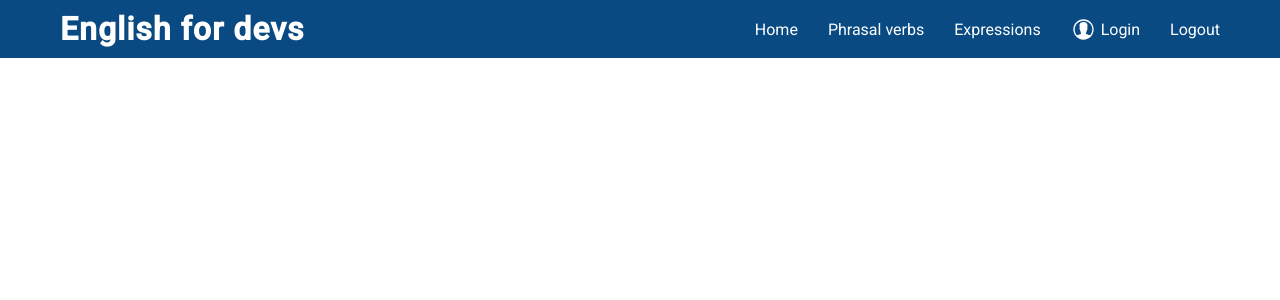
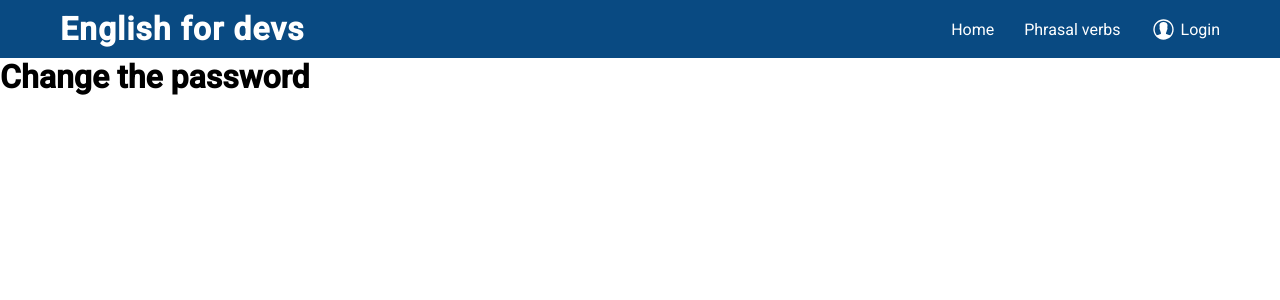
Before and after one commit to VictorLira-DEV/english-for-developers, a React (Create React App) app: page /profile in a window 1280 px wide. Shown: the top 300 px of the page. Built offline with nearby package versions, Linux system fonts and the light colour scheme.

Commit message:
working on authentication

```diff
--- a/src/App.tsx
+++ b/src/App.tsx
@@ -1,15 +1,16 @@
 import Home from "./pages/home/Home";
 import Header from "./components/header/Header";
 import "./global/styles/index.css";
-import { Route, Switch } from "react-router-dom";
+import { Route, Switch, Redirect } from "react-router-dom";
 import Expressions from "./pages/expressions/Expressions";
 import Logout from "./pages/logout/Logout";
 import PhrasalVerbs from "./pages/phrasalVerbs/PhrasalVerbs";
 import Login from "./pages/login/Login";
 import Registration from "./pages/registration/Registration";
+import Profile from "./pages/profile/Profile";
 
 function App() {
-    console.log('haha')
+    console.log("haha");
     return (
         <div className="app">
             <Header />
@@ -32,6 +33,12 @@ function App() {
                 <Route path="/logout">
                     <Logout />
                 </Route>
+                <Route path="/profile">
+                    <Profile />
+                </Route>
+                <Route path="*">
+                    <Redirect to="/" />
+                </Route>
             </Switch>
         </div>
     );
--- a/src/components/header/Header.tsx
+++ b/src/components/header/Header.tsx
@@ -3,9 +3,11 @@ import { NavLink } from "react-router-dom";
 import React, {useContext} from "react";
 import { StickyHeaderContext } from "../../context/sticky-header/stickyHeader";
 import { IoIosContact } from "react-icons/io";
+import { AuthContext } from "../../context/auth-context/auth-context";
 
 const Header = () => {
     const headerCtx = useContext(StickyHeaderContext);
+    const authCtx =  useContext(AuthContext)
 
     // const loginHandler = (event: React.FormEvent) => {
     //     event.preventDefault();
@@ -14,6 +16,8 @@ const Header = () => {
     // const logoutHandler = (event: React.FormEvent) => {
     //     event.preventDefault();
     // };
+
+    const isLoggedIn = authCtx.isLoggedIn;
 
     return (
         <header className={`${classes.header} ${headerCtx.isIntersectingValue === true && classes.sticky}`}>
@@ -33,24 +37,30 @@ const Header = () => {
                             Phrasal verbs
                         </NavLink>
                     </li>
-                    <li>
+
+                  { isLoggedIn && <li>
                         <NavLink
                             to="/expressions"
                             activeClassName={classes.active}
                         >
                             Expressions
                         </NavLink>
-                    </li>
-                    <li>
+                    </li>}
+                  {!isLoggedIn && <li>
                         <NavLink to="/login" activeClassName={classes.active}>
                             <IoIosContact className={classes.icon} /> Login
                         </NavLink>
-                    </li>
-                    <li>
-                        <NavLink to="/logout" activeClassName={classes.active}>
+                    </li>}
+                   {isLoggedIn && <li>
+                      <NavLink to="/logout" activeClassName={classes.active}>
                             Logout
                         </NavLink>
-                    </li>
+                    </li>}
+                    {isLoggedIn && <li>
+                      <NavLink to="/profile" activeClassName={classes.active}>
+                            Profile
+                        </NavLink>
+                    </li>}
                 </ul>
             </nav>
         </header>
--- /dev/null
+++ b/src/context/auth-context/auth-context.tsx
@@ -0,0 +1,43 @@
+import React, { useState } from "react";
+
+interface IAuthContext {
+    token: string;
+    isLoggedIn: boolean;
+    login: (token: string) => void;
+    logout: () => void;
+}
+
+interface IProps {
+    children: React.ReactNode;
+}
+
+export const AuthContext = React.createContext({} as IAuthContext);
+
+const AuthContextProvider = (props: IProps) => {
+    const [token, setToken] = useState("");
+
+    const userIsLoggedIn = !!token;
+
+    const loginHandler = (token: string) => {
+        setToken(token);
+    };
+
+    const logoutHandler = () => {
+        setToken("");
+    };
+
+    const contextValue = {
+        token: token,
+        isLoggedIn: userIsLoggedIn,
+        login: loginHandler,
+        logout: logoutHandler,
+    };
+
+    return (
+        <AuthContext.Provider value={contextValue}>
+            {props.children}
+        </AuthContext.Provider>
+    );
+};
+
+export default AuthContextProvider;
--- a/src/index.tsx
+++ b/src/index.tsx
@@ -1,15 +1,18 @@
-import React from 'react';
-import ReactDOM from 'react-dom';
-import './global/styles/index.css';
-import { BrowserRouter } from 'react-router-dom'
-import StickyHeaderProvider from './context/sticky-header/stickyHeader';
-import App from './App';
+import React from "react";
+import ReactDOM from "react-dom";
+import "./global/styles/index.css";
+import { BrowserRouter } from "react-router-dom";
+import StickyHeaderProvider from "./context/sticky-header/stickyHeader";
+import AuthContextProvider from "./context/auth-context/auth-context";
+import App from "./App";
 
 ReactDOM.render(
-  <StickyHeaderProvider>
-  <BrowserRouter>
-    <App />
-  </BrowserRouter>
-  </StickyHeaderProvider>,
-  document.getElementById('root')
+    <AuthContextProvider>
+        <StickyHeaderProvider>
+            <BrowserRouter>
+                <App />
+            </BrowserRouter>
+        </StickyHeaderProvider>
+    </AuthContextProvider>,
+    document.getElementById("root")
 );
--- a/src/pages/home/Home.tsx
+++ b/src/pages/home/Home.tsx
@@ -78,7 +78,7 @@ const Home = () => {
                             Aprenda os phrasal verbs e as expressões mais usadas
                             do inglês, de forma
                             <span> totalmente gratuita </span>, será necessário
-                            o
+                            o{" "}
                             <span>
                                 cadastro para ter acesso ao material sobre
                                 "expressões"
--- a/src/pages/login/Login.tsx
+++ b/src/pages/login/Login.tsx
@@ -4,7 +4,8 @@ import { RiLockPasswordLine } from "react-icons/ri";
 import { MdOutlineEmail } from "react-icons/md";
 import { BsArrowRightCircle } from "react-icons/bs";
 import { AiOutlinePlusCircle } from "react-icons/ai";
-import React, { useState, useEffect } from "react";
+import React, { useState, useEffect, useContext } from "react";
+import { AuthContext } from "../../context/auth-context/auth-context";
 import Slider from "../../components/slider/Slider";
 import Input from "../../components/input/Input";
 import { Link } from "react-router-dom";
@@ -14,6 +15,7 @@ import useInput from "../../hooks/use-input/useInput";
 const Login = () => {
     const [formIsValid, setFormIsValid] = useState(false);
     const [isLoading, setIsLoading] = useState(false);
+    const authCtx = useContext(AuthContext);
     const [focus, setFocus] = useState({
         email: false,
         password: false,
@@ -101,21 +103,26 @@ const Login = () => {
                     returnSecureToken: true,
                 }),
             }
-        ).then((res) => {
+        )
+            .then((res) => {
                 setIsLoading(false);
                 if (res.ok) {
-                console.log(res);
+                    return res.json();
                 } else {
-                console.log(res);
-                res.json().then((data) => {
+                    return res.json().then((data) => {
                         let errorMessage = "Authentication failed";
-                    console.log(data.error.message.includes("PASSWORD"));
-                    if (data && data.error && data.error.message) {
-                        errorMessage = data.error.message;
-                    }
-                    alert(errorMessage);
+                        // if (data && data.error && data.error.message) {
+                        //     errorMessage = data.error.message;
+                        // }
+                        throw new Error(errorMessage);
                     });
                 }
+            })
+            .then((data) => {
+                authCtx.login(data.idToken);
+            })
+            .catch((err) => {
+                alert(err.message);
             });
     };
 
--- /dev/null
+++ b/src/pages/profile/Profile.tsx
@@ -0,0 +1,7 @@
+const Profile = () => {
+    return(
+        <h1> Change the password </h1>
+    )
+}
+
+export default Profile;
--- a/src/pages/registration/Registration.tsx
+++ b/src/pages/registration/Registration.tsx
@@ -114,12 +114,11 @@ const Registration = () => {
         ).then((res) => {
             setIsLoading(false);
             if (res.ok) {
-                console.log(res);
+                return res.json();
             } else {
-                console.log(res);
                 res.json().then((data) => {
                     let errorMessage = "Authentication failed";
-                    console.log(data.error.message.includes("PASSWORD"));
+
                     if (data && data.error && data.error.message) {
                         errorMessage = data.error.message;
                     }
```
Lines whose indentation alone changed are shown as unchanged.
